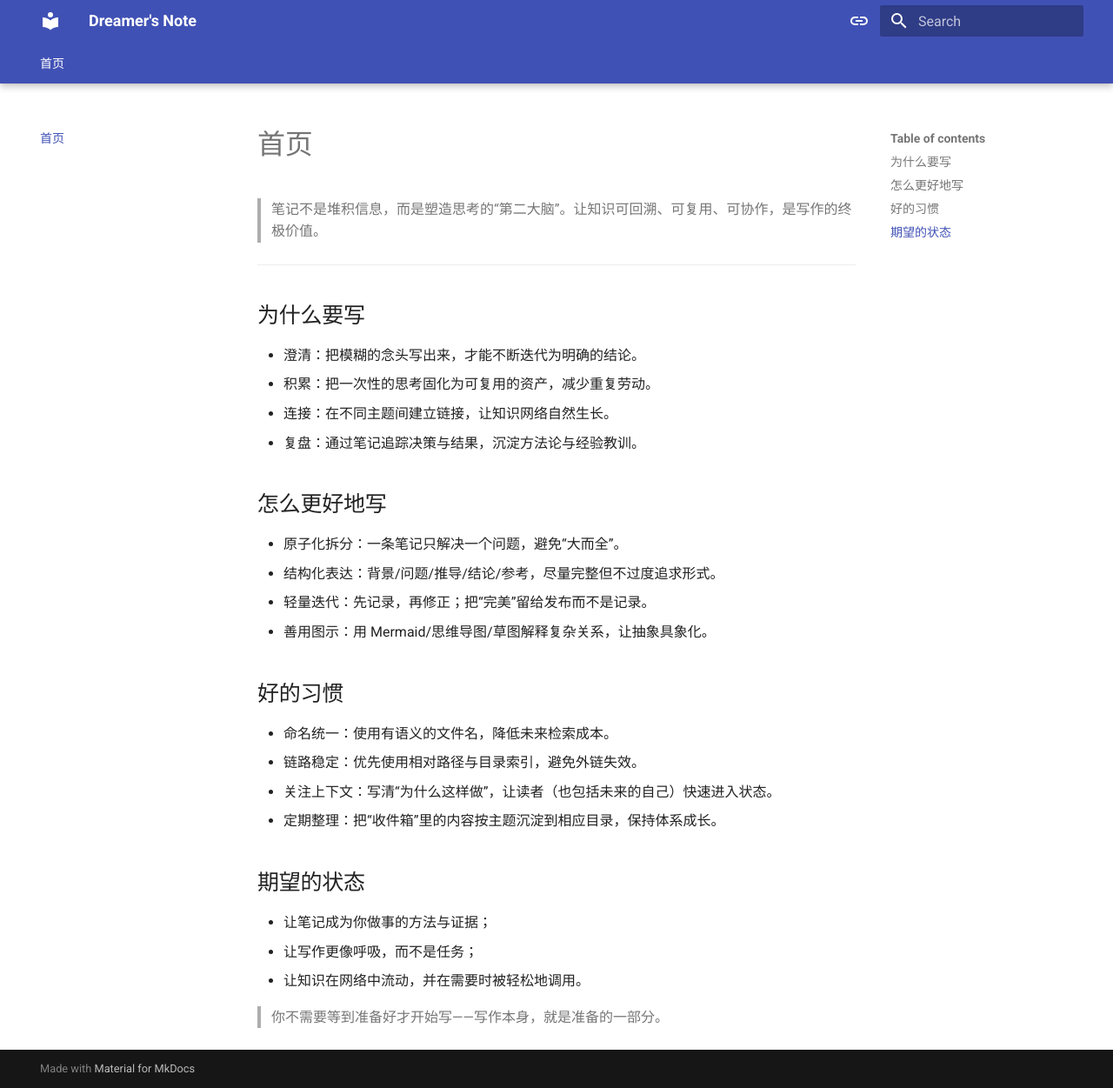
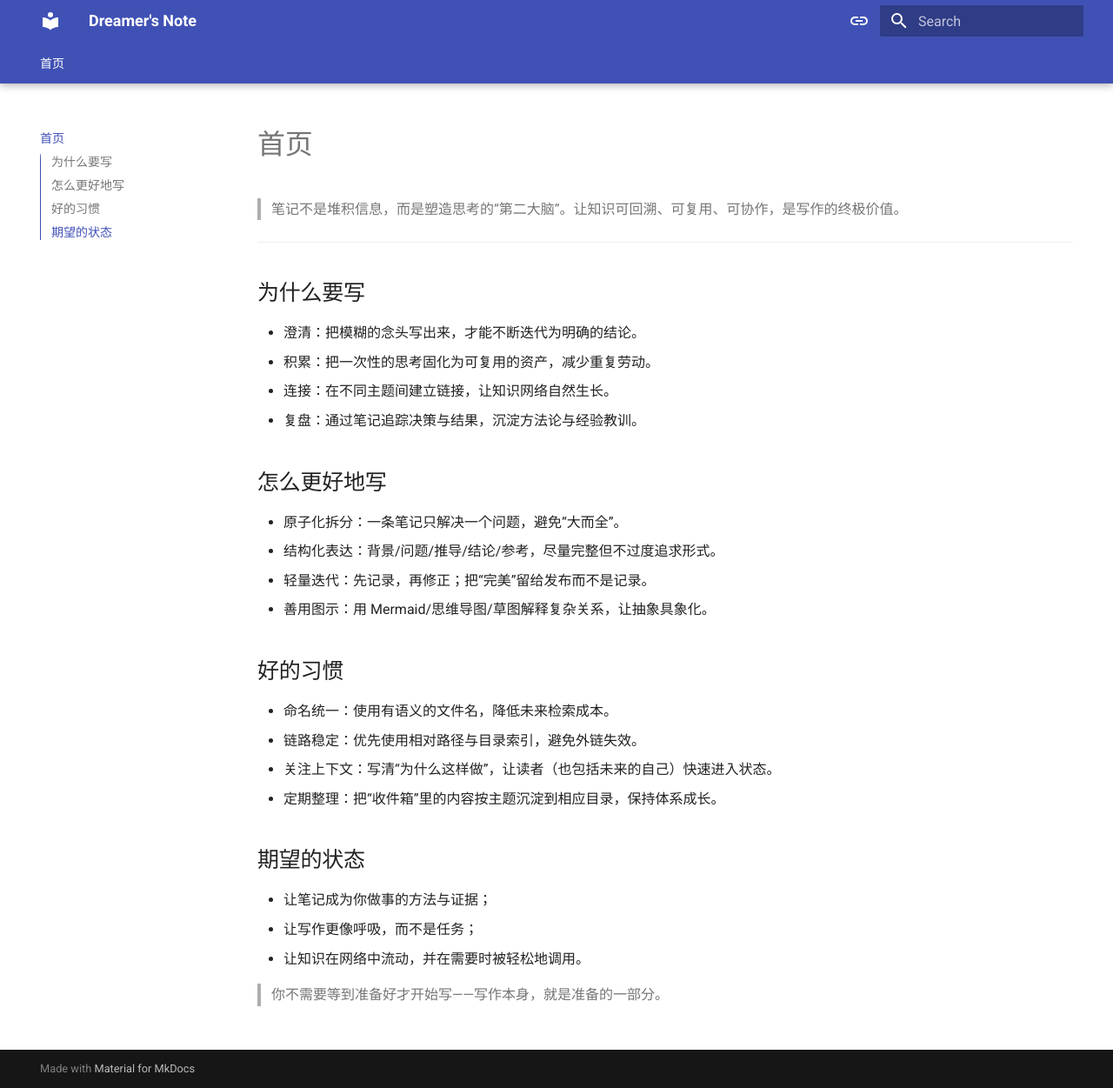
Before and after one commit to dreamer-zq/Obsidian-vault, an MkDocs documentation site: the page built from docs/index.md, in a window 1280 px wide and 1251 px high. Shown: the whole window at 87% size. Built offline with MkDocs 1.6.1 and Material for MkDocs 9.7.7, drawn with Linux system fonts in a browser that asks for light colours.

Commit message:
docs(mkdocs): 更新主题配置，添加新功能并调整顺序
添加 navigation.instant、toc.follow、toc.integrate 等新功能
调整 header.autohide 位置，优化搜索体验

```diff
--- a/mkdocs.yml
+++ b/mkdocs.yml
@@ -13,11 +13,17 @@
     - navigation.tabs
     - navigation.tabs.sticky
     - navigation.sections
+    - navigation.instant
     - navigation.tracking
     - navigation.expand
     - navigation.path
+    - navigation.footer
     - header.autohide
-    - navigation.footer
+        # 右侧目录(TOC)
+    - toc.follow             # 目录跟随滚动
+    - toc.integrate          # 将TOC集成到左侧导航(隐藏右侧)
+    - search.suggest         # 搜索建议
+    - search.highlight       # 搜索高亮
   palette:
     - media: "(prefers-color-scheme)"
       toggle:
```
